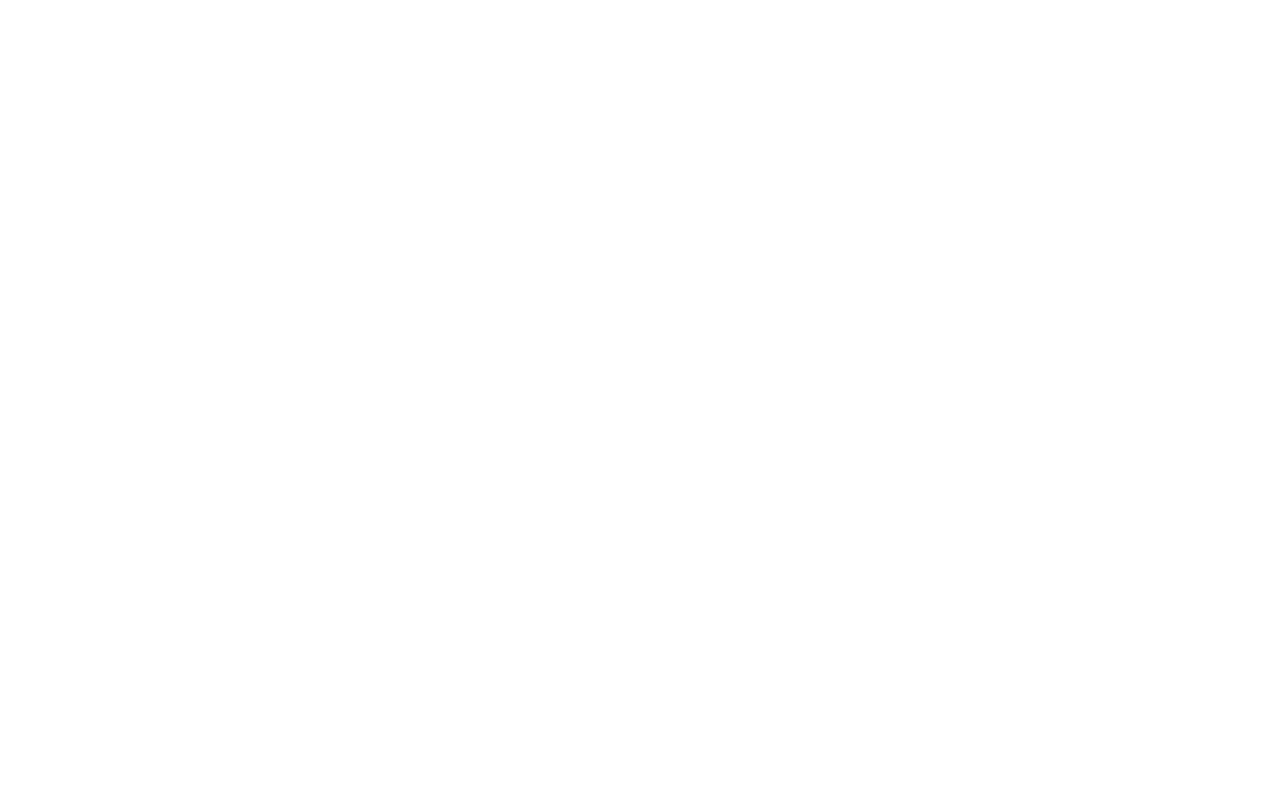
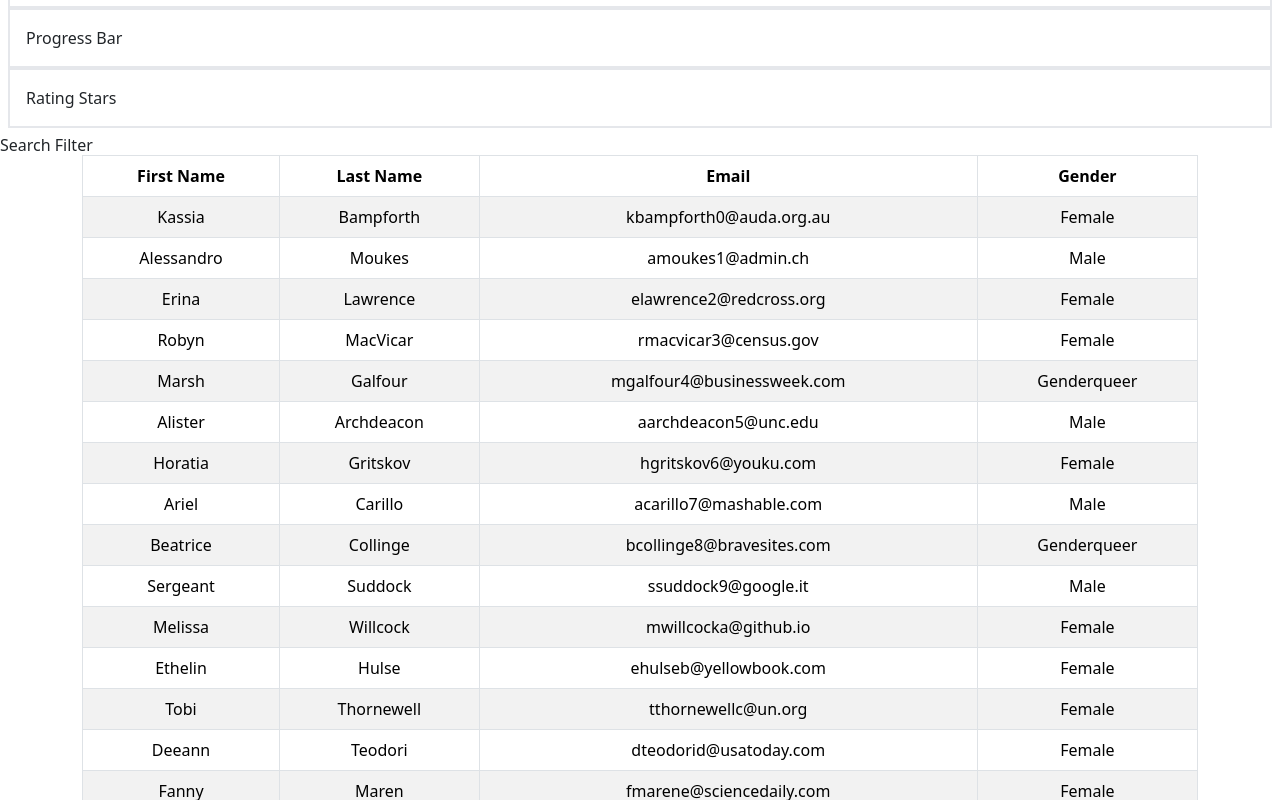
Before and after one commit to mujibulhaquetanim/componentGallery, a React (Vite) app in the folder withReact/: page /searchfilter in a window 1280 px wide. Before the commit this address led to /. Shown: the part 600-1400 px from the top of the page. Before the commit the page ends 800 px from the top, so only its background shows below. Built offline with nearby package versions, Linux system fonts and the light colour scheme.

Commit message:
Table created with bootstrap, new router & link created + default css added

```diff
--- a/withReact/src/AppRoutes.tsx
+++ b/withReact/src/AppRoutes.tsx
@@ -13,6 +13,7 @@
 import { ProgressBar } from "./components/SingleComponents/ProgressBar";
 import ListSort from "./components/drag_drop/ListSort";
 import RatingStars from "./components/SingleComponents/RatingStars";
+import SearchFilter from "./components/SearchFilter/SearchFilter";
 
 export const route = createBrowserRouter([
   {
@@ -37,6 +38,7 @@
         ],
       },
       { path: "progressBar", element: <ProgressBar /> },
+      { path: "searchfilter", element: <SearchFilter /> },
     ],
   },
   {
--- a/withReact/src/Layouts/Components.tsx
+++ b/withReact/src/Layouts/Components.tsx
@@ -6,6 +6,10 @@
       <nav className="p-2 flex justify-center items-center gap-2 flex-wrap sticky top-0 shadow-md">
         <div className="text-xl rounded-2xl inline-block font-bold border-2 p-3 bg-slate-400 hover:bg-green-900 hover:scale-105 transform duration-300">
           <Link to="/signup">SignUp-Dynamic</Link>
+        </div>
+
+        <div className="text-xl rounded-2xl inline-block font-bold border-2 p-3 bg-slate-400 hover:bg-green-900 hover:scale-105 transform duration-300">
+          <Link to="/searchfilter">Search Filter</Link>
         </div>
 
         <div className="text-xl rounded-2xl inline-block font-bold border-2 p-3 bg-slate-400 hover:bg-green-900 hover:scale-105 transform duration-300">
--- /dev/null
+++ b/withReact/src/components/SearchFilter/SearchFilter.tsx
@@ -0,0 +1,36 @@
+import { dummyData } from "./dummyData";
+import Table from 'react-bootstrap/Table';
+import { Container } from "react-bootstrap";
+import 'bootstrap/dist/css/bootstrap.min.css';
+
+export default function SearchFilter() {
+  return (
+    <div className="h-screen grid place-items-center">
+        <h1 className="text-3xl font-bold">Search Filter</h1>
+        <Container>
+        <Table striped bordered hover className="text-center">
+            <thead>
+                <tr>
+                    <th>First Name</th>
+                    <th>Last Name</th>
+                    <th>Email</th>
+                    <th>Gender</th>
+                </tr>
+            </thead>
+            <tbody>
+                {dummyData.map((item)=>{
+                    return(
+                        <tr key={item.id}>
+                            <td>{item.first_name}</td>
+                            <td>{item.last_name}</td>
+                            <td>{item.email}</td>
+                            <td>{item.gender}</td>
+                        </tr>
+                    )
+                })}
+            </tbody>
+        </Table>
+        </Container>
+    </div>
+  )
+}
```
